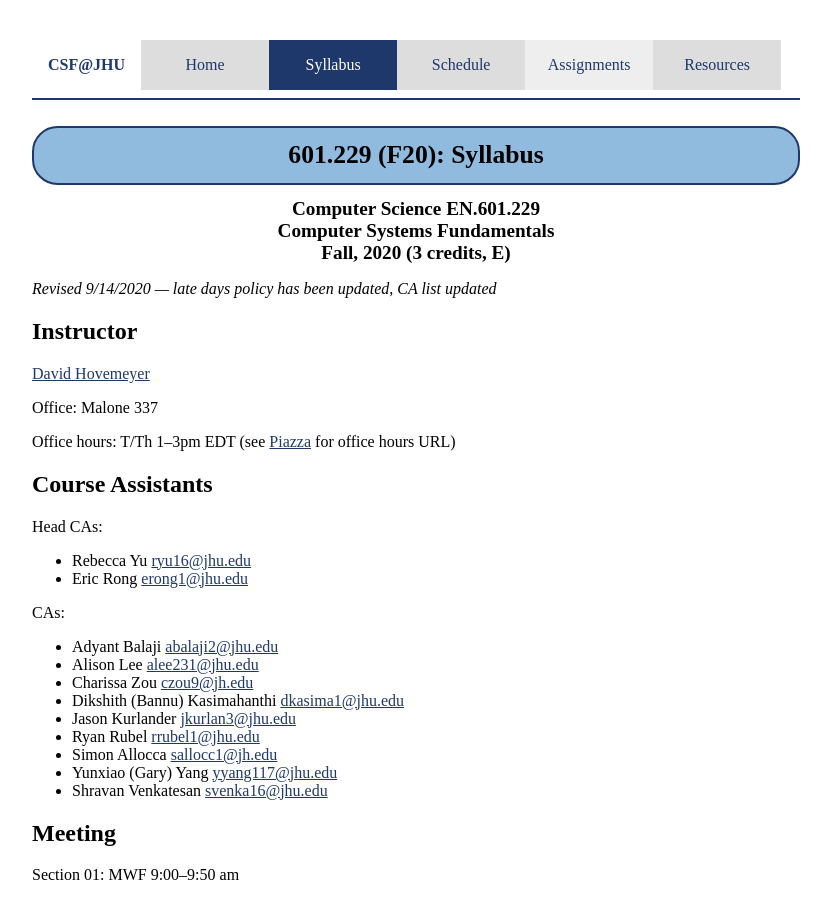
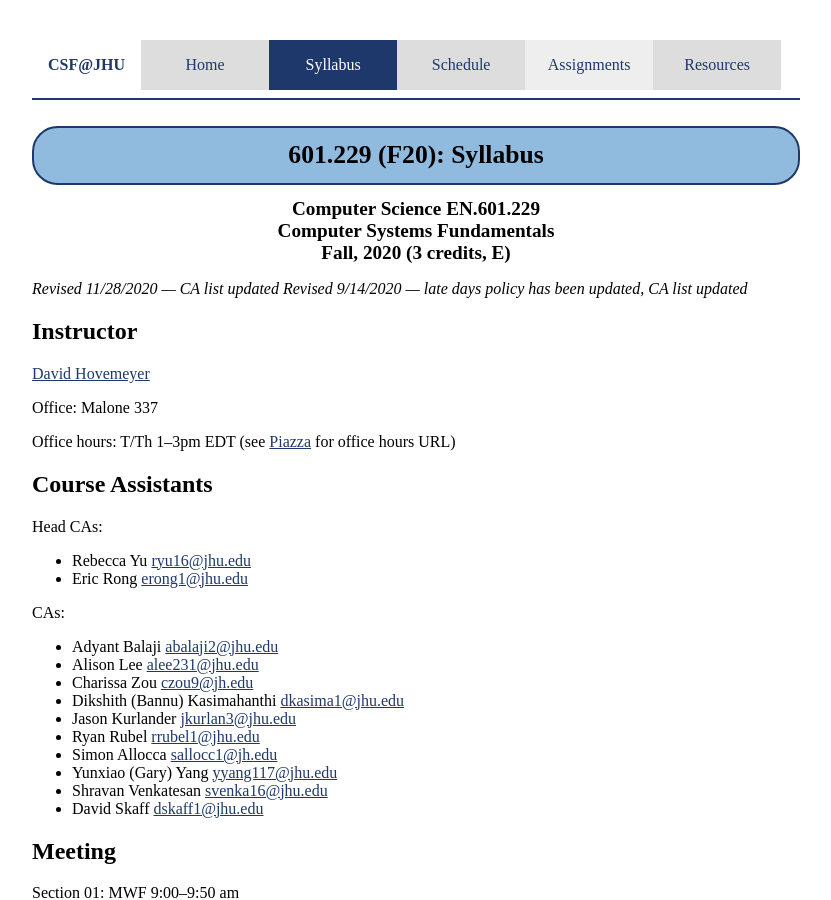
Before and after one commit to jhucsf/fall2020, a Jekyll site: the page built from syllabus.md, in a window 1280 px wide and 900 px high. Shown: the whole window, without its empty margins (224-1055 px from the left). Built offline with Jekyll 4.4.1, drawn with Linux system fonts in a browser that asks for light colours.

Commit message:
update ca list

```diff
--- a/syllabus.md
+++ b/syllabus.md
@@ -10,6 +10,7 @@ category: "syllabus"
   <b>Fall, 2020 (3 credits, E)</b><br>
 </div>
 
+*Revised 11/28/2020 — CA list updated*
 *Revised 9/14/2020 — late days policy has been updated, CA list updated*
 
 ## Instructor
@@ -38,6 +39,7 @@ CAs:
 * Simon    Allocca [sallocc1@jh.edu](mailto:sallocc1@jh.edu)
 * Yunxiao (Gary)    Yang [yyang117@jhu.edu](mailto:yyang117@jhu.edu)
 * Shravan Venkatesan [svenka16@jhu.edu](mailto:svenka16@jhu.edu)
+* David Skaff [dskaff1@jhu.edu](mailto:dskaff1@jhu.edu)
 
 ## Meeting
 
```
